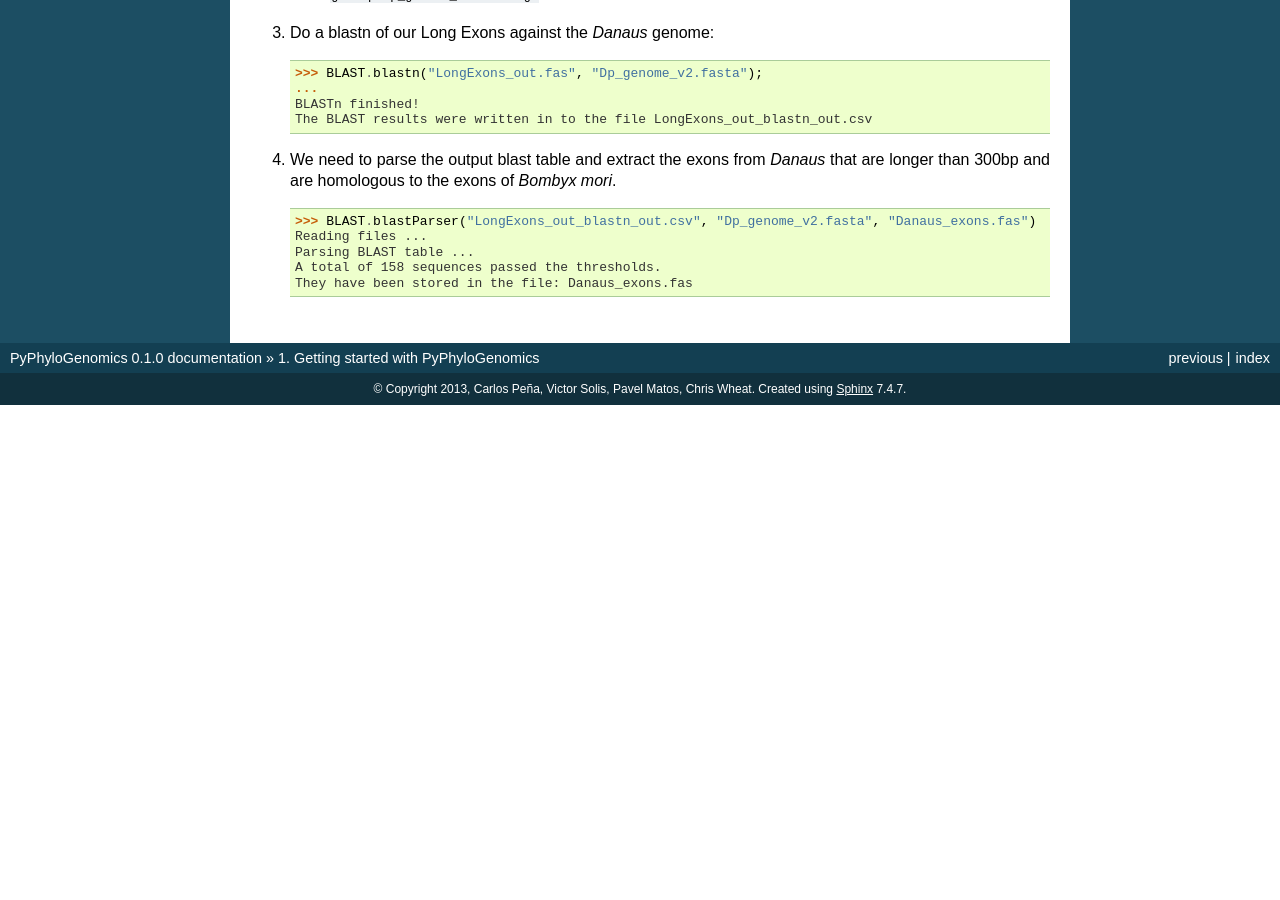
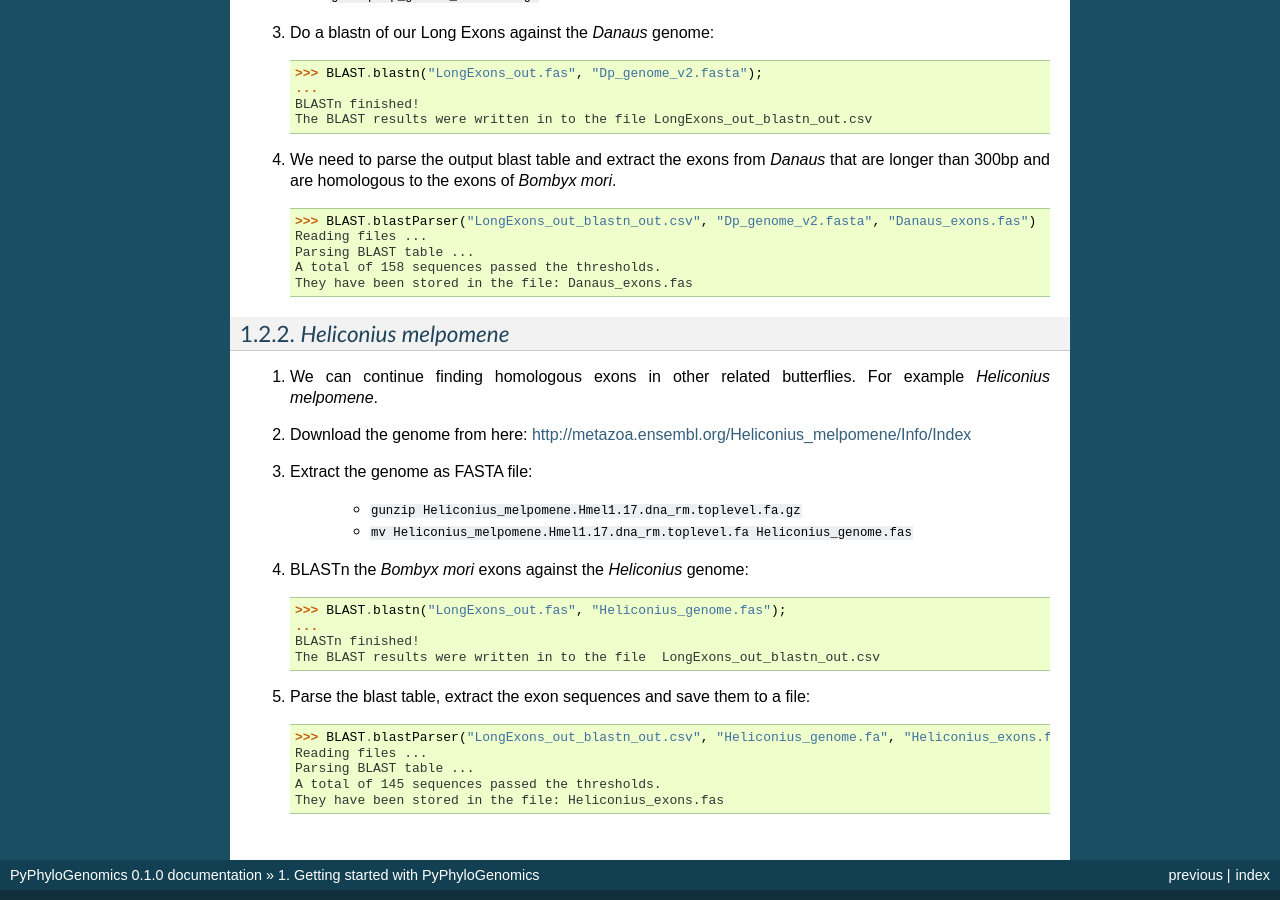
Before and after one commit to carlosp420/PyPhyloGenomics, a Sphinx documentation site: the page built from doc/getting-started.rst, in a window 1280 px wide and 900 px high, scrolled down 3016 px. Built offline with Sphinx 7.4.7, drawn with Linux system fonts in a browser that asks for light colours; formulas are drawn with MathJax 3; before the commit the page ends 3421 px from its top, so only the background shows below that; some of the changed text lies outside the part shown.

Commit message:
Heliconius

```diff
--- a/doc/getting-started.rst
+++ b/doc/getting-started.rst
@@ -167,3 +167,30 @@ For example we can compare these 575 exons with the genome of the monarch butter
     Parsing BLAST table ...
     A total of 158 sequences passed the thresholds.
     They have been stored in the file: Danaus_exons.fas
+
+
+^^^^^^^^^^^^^^^^^^^^^^
+*Heliconius melpomene*
+^^^^^^^^^^^^^^^^^^^^^^
+
+1. We can continue finding homologous exons in other related butterflies. For example *Heliconius melpomene*.
+2. Download the genome from here: http://metazoa.ensembl.org/Heliconius_melpomene/Info/Index
+3. Extract the genome as FASTA file:
+
+    * ``gunzip Heliconius_melpomene.Hmel1.17.dna_rm.toplevel.fa.gz``
+    * ``mv Heliconius_melpomene.Hmel1.17.dna_rm.toplevel.fa Heliconius_genome.fas``
+
+4. BLASTn the *Bombyx mori* exons against the *Heliconius* genome:
+
+    >>> BLAST.blastn("LongExons_out.fas", "Heliconius_genome.fas");
+    ...
+    BLASTn finished!
+    The BLAST results were written in to the file  LongExons_out_blastn_out.csv
+
+5. Parse the blast table, extract the exon sequences and save them to a file:
+
+    >>> BLAST.blastParser("LongExons_out_blastn_out.csv", "Heliconius_genome.fa", "Heliconius_exons.fas")
+    Reading files ...
+    Parsing BLAST table ...
+    A total of 145 sequences passed the thresholds.
+    They have been stored in the file: Heliconius_exons.fas
```
